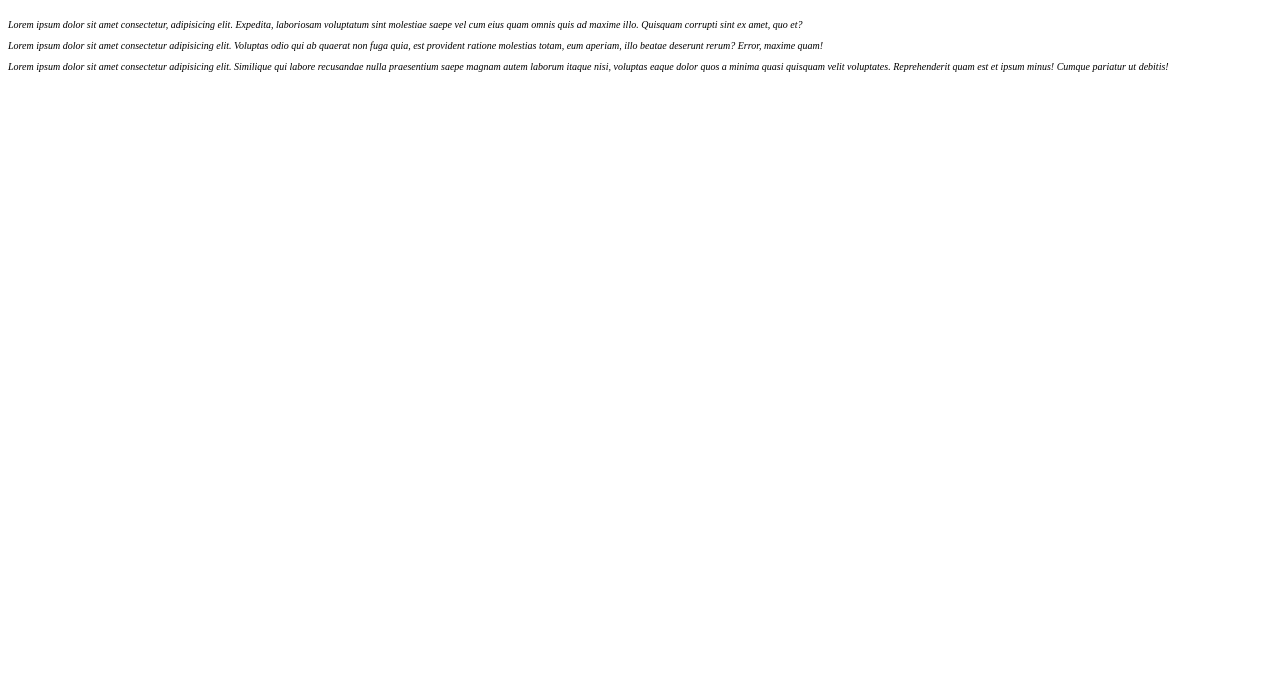
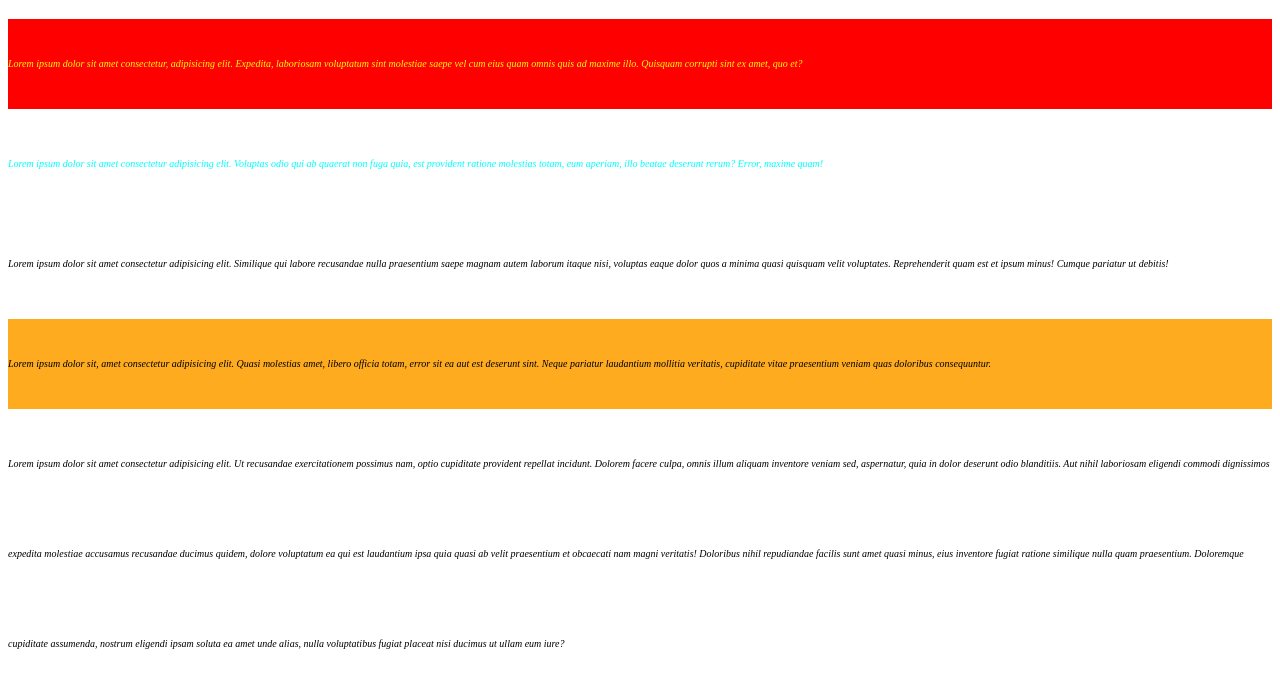
Before and after one commit to sumantjha1/Love-babbar-web-development, a plain HTML site: page head-tag/CSS-basics/font-setting/font-example.html in a window 1280 px wide. Shown: the part 61-748 px from the top of the page. Drawn offline with Linux system fonts and the light colour scheme.

Commit message:
font example

```diff
--- a/head-tag/CSS-basics/font-setting/font-example.html
+++ b/head-tag/CSS-basics/font-setting/font-example.html
@@ -1,23 +1,59 @@
 <!DOCTYPE html>
 <html lang="en">
   <head>
-    <meta charset="UTF-8">
-    <meta name="viewport" content="width=device-width, initial-scale=1.0">
+    <meta charset="UTF-8" />
+    <meta name="viewport" content="width=device-width, initial-scale=1.0" />
     <title>FontExample</title>
+    <link rel="preconnect" href="https://fonts.googleapis.com" />
+    <link rel="preconnect" href="https://fonts.gstatic.com" crossorigin />
+    <link
+      href="https://fonts.googleapis.com/css2?family=Montserrat:ital,wght@0,100..900;1,100..900&display=swap"
+      rel="stylesheet"
+    />
 
     <style>
-
-        p{
+      p {
         font-style: italic;
         font-size: 10px;
+        font-weight: 100;
+        line-height: 90px;
+      }
+
+      #firstPara{
+        background-color: red;
+        color:yellow;
+      }
+      #secondPara{
+        background-color: rgb(red, green, blue);
+        color: aqua;
+      }
+      .firstClass{
+        background-color: #ffab20;
+      }
+      .lastClass{
+        background-color: hsl(hue, saturation, lightness);
       }
     </style>
   </head>
   <body>
     <h1>Welcome to coding</h1>
-    <p>Lorem ipsum dolor sit amet consectetur, adipisicing elit. Expedita, laboriosam voluptatum sint molestiae saepe vel cum eius quam omnis quis ad maxime illo. Quisquam corrupti sint ex amet, quo et?
+    <p id="firstPara">
+      Lorem ipsum dolor sit amet consectetur, adipisicing elit. Expedita,
+      laboriosam voluptatum sint molestiae saepe vel cum eius quam omnis quis ad
+      maxime illo. Quisquam corrupti sint ex amet, quo et?
     </p>
-    <p>Lorem ipsum dolor sit amet consectetur adipisicing elit. Voluptas odio qui ab quaerat non fuga quia, est provident ratione molestias totam, eum aperiam, illo beatae deserunt rerum? Error, maxime quam!</p>
-    <p>Lorem ipsum dolor sit amet consectetur adipisicing elit. Similique qui labore recusandae nulla praesentium saepe magnam autem laborum itaque nisi, voluptas eaque dolor quos a minima quasi quisquam velit voluptates. Reprehenderit quam est et ipsum minus! Cumque pariatur ut debitis!</p>
+    <p id="secondPara">
+      Lorem ipsum dolor sit amet consectetur adipisicing elit. Voluptas odio qui
+      ab quaerat non fuga quia, est provident ratione molestias totam, eum
+      aperiam, illo beatae deserunt rerum? Error, maxime quam!
+    </p>
+    <p id="thirdPara">
+      Lorem ipsum dolor sit amet consectetur adipisicing elit. Similique qui
+      labore recusandae nulla praesentium saepe magnam autem laborum itaque
+      nisi, voluptas eaque dolor quos a minima quasi quisquam velit voluptates.
+      Reprehenderit quam est et ipsum minus! Cumque pariatur ut debitis!
+    </p>
+    <p class="firstClass">Lorem ipsum dolor sit, amet consectetur adipisicing elit. Quasi molestias amet, libero officia totam, error sit ea aut est deserunt sint. Neque pariatur laudantium mollitia veritatis, cupiditate vitae praesentium veniam quas doloribus consequuntur.</p>
+    <p class="lastClass">Lorem ipsum dolor sit amet consectetur adipisicing elit. Ut recusandae exercitationem possimus nam, optio cupiditate provident repellat incidunt. Dolorem facere culpa, omnis illum aliquam inventore veniam sed, aspernatur, quia in dolor deserunt odio blanditiis. Aut nihil laboriosam eligendi commodi dignissimos expedita molestiae accusamus recusandae ducimus quidem, dolore voluptatum ea qui est laudantium ipsa quia quasi ab velit praesentium et obcaecati nam magni veritatis! Doloribus nihil repudiandae facilis sunt amet quasi minus, eius inventore fugiat ratione similique nulla quam praesentium. Doloremque cupiditate assumenda, nostrum eligendi ipsam soluta ea amet unde alias, nulla voluptatibus fugiat placeat nisi ducimus ut ullam eum iure?</p>
   </body>
 </html>
```
Lines whose indentation alone changed are shown as unchanged.
